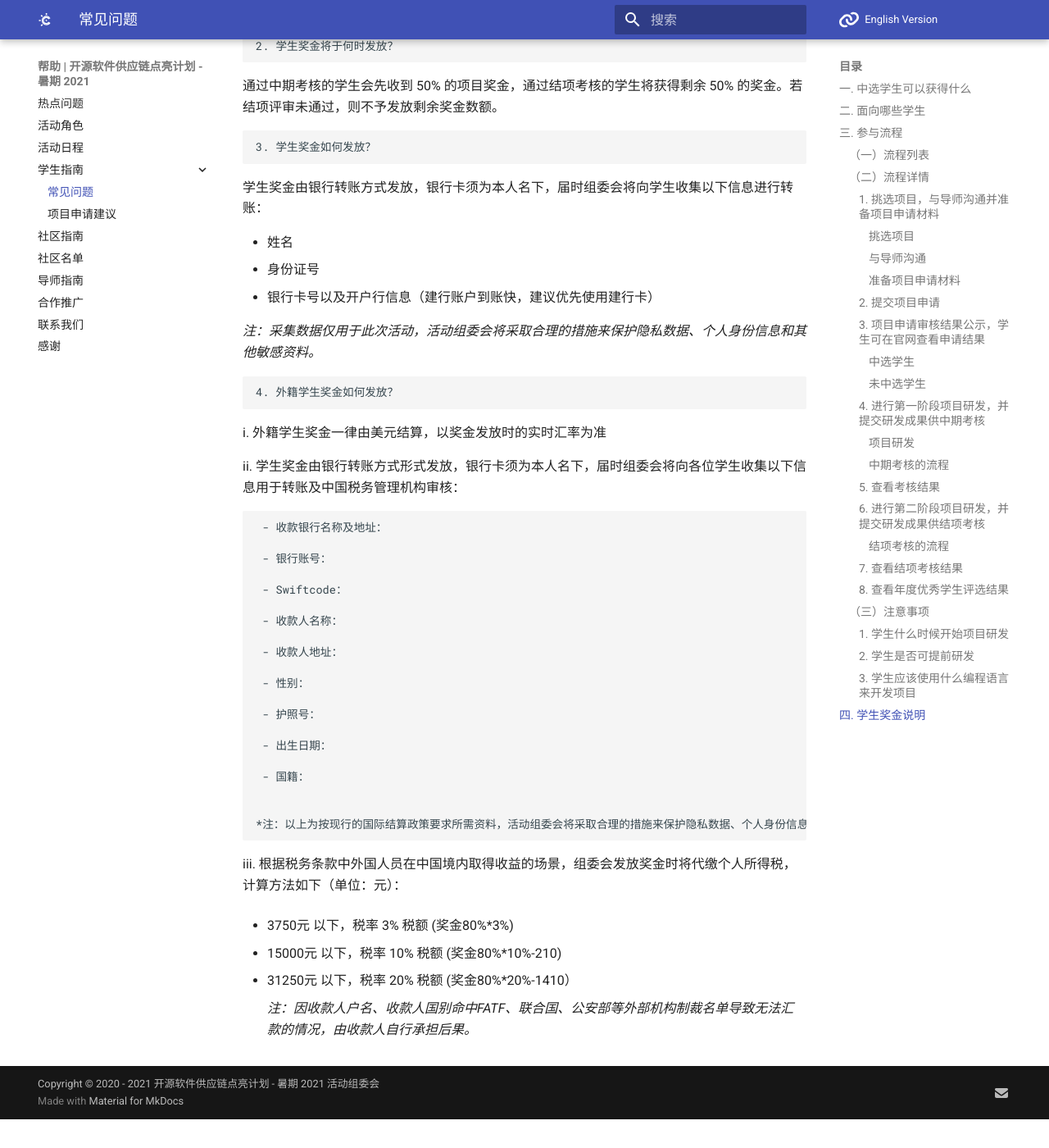
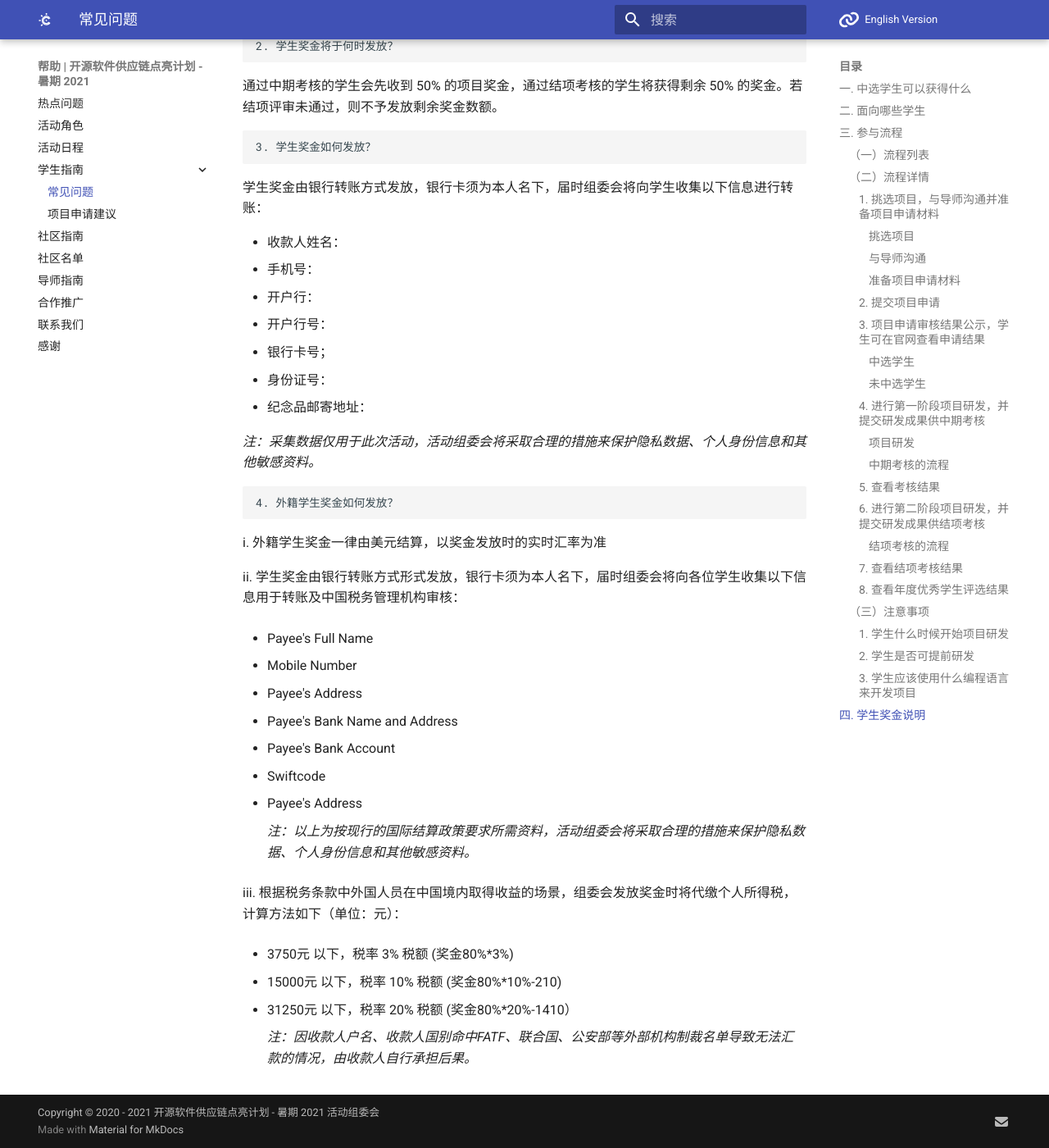
Before and after one commit to summer-ospp/help, an MkDocs documentation site: the page built from docs/student.md, in a window 1280 px wide and 1400 px high, scrolled down 4794 px. Shown: the whole window at 82% size. Built offline with MkDocs 1.6.1 and Material for MkDocs 9.7.7, drawn with Linux system fonts in a browser that asks for light colours; comment, search, counter and statistics services are not loaded; before the commit the page ends 6159 px from its top, so only the background shows below that.

Commit message:
Update student.md

```diff
--- a/docs/student.md
+++ b/docs/student.md
@@ -225,9 +225,13 @@ iii. 组委会组织评审团，针对项目产出进行评审，并综合社区
 
    学生奖金由银行转账方式发放，银行卡须为本人名下，届时组委会将向学生收集以下信息进行转账：
 
-   - 姓名
-   - 身份证号
-   - 银行卡号以及开户行信息（建行账户到账快，建议优先使用建行卡）
+   - 收款人姓名：
+   - 手机号：
+   - 开户行：
+   - 开户行号：
+   - 银行卡号；
+   - 身份证号：
+   - 纪念品邮寄地址：
 
    *注：采集数据仅用于此次活动，活动组委会将采取合理的措施来保护隐私数据、个人身份信息和其他敏感资料。*
 
@@ -237,23 +241,19 @@ iii. 组委会组织评审团，针对项目产出进行评审，并综合社区
 
   ii. 学生奖金由银行转账方式形式发放，银行卡须为本人名下，届时组委会将向各位学生收集以下信息用于转账及中国税务管理机构审核：
 
-     - 收款银行名称及地址：
+   - Payee's Full Name
 
-     - 银行账号：
+   - Mobile Number
 
-     - Swiftcode：
+   - Payee's Address
 
-     - 收款人名称：
+   - Payee's Bank Name and Address
 
-     - 收款人地址：
+   - Payee's Bank Account
 
-     - 性别：
+   - Swiftcode
 
-     - 护照号：
-
-     - 出生日期：
-
-     - 国籍：
+   - Payee's Address
 
 
 	*注：以上为按现行的国际结算政策要求所需资料，活动组委会将采取合理的措施来保护隐私数据、个人身份信息和其他敏感资料。*
```
